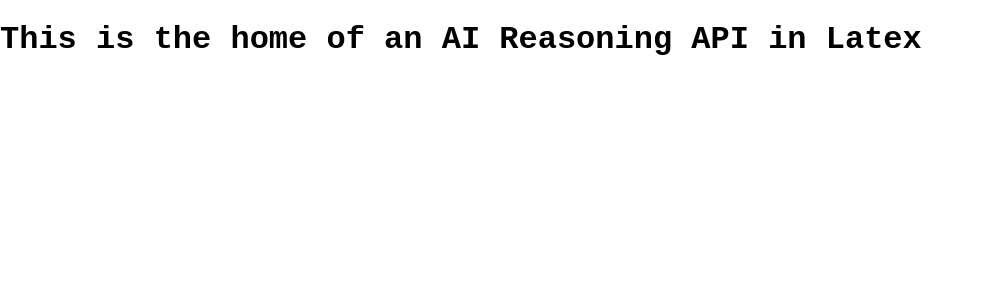
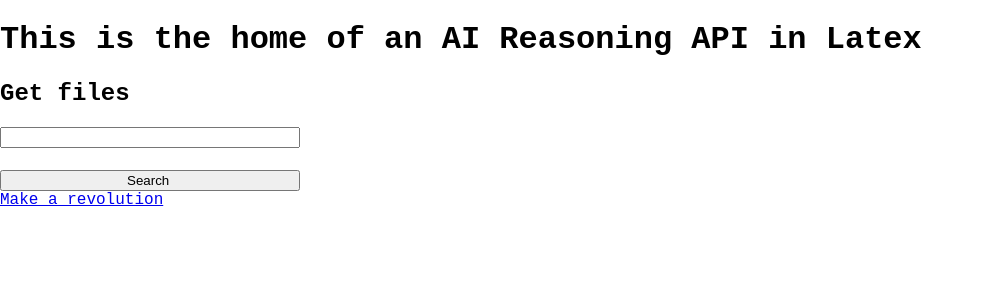
Before and after one commit to almeidaxavier-wq/api-ollama-reasoning, a Flask app: page / in a window 1280 px wide. Shown: the top 300 px of the page, without its empty margins (0-983 px from the left). Run offline with Flask 2, Linux system fonts and the light colour scheme; some libraries are stand-ins or nearby versions.

Commit message:
Add search mechanisms

```diff
--- a/app.py
+++ b/app.py
@@ -1,5 +1,6 @@
-from flask import Flask, render_template, redirect, url_for
+from flask import Flask, render_template, redirect, url_for, request
 from forms.user import SubmitQueryForm
+from forms.search import Search
 from markupsafe import Markup
 from markdown import markdown
 from database import db, upload_file, Upload
@@ -28,10 +29,9 @@ def read_markdown_to_html(log_dir:str):
     print(html_code)
     return Markup(html_code)
 
-@app.route("/")
+@app.route("/", methods=["GET", "POST"])
 def home():
-    # Simple thread handling
-    print(threads)
+    form = Search()
     for thread in threads:
         if not thread.is_alive():
             try:
@@ -41,7 +41,22 @@ def home():
                 thread.join()
                 threads.remove(thread)
 
-    return render_template('index.html')
+    if form.validate_on_submit():
+        query = form.query.data
+        objs = Upload.objects(filename__contains=query)
+        files = set()
+        for obj in objs:
+            filename = obj.filename.split("\\")
+
+            if len(filename) == 1:
+                files.add(filename[0].split("/")[0])
+
+            else:
+                files.add(filename[0])
+
+        return render_template('search.html', query=files)
+
+    return render_template('index.html', form=form)
 
 @app.route("/<log_dir>")
 def read(log_dir:str):
--- /dev/null
+++ b/forms/search.py
@@ -0,0 +1,6 @@
+from wtforms import StringField, SubmitField
+from flask_wtf import FlaskForm
+
+class Search(FlaskForm):
+    query = StringField("Search here: ")
+    submit = SubmitField("Search ")
--- a/templates/base.html
+++ b/templates/base.html
@@ -4,26 +4,12 @@
     <meta charset="UTF-8">
     <meta name="viewport" content="width=device-width, initial-scale=1.0">
     <link rel="stylesheet" href="{{url_for('static', filename='css/main.css')}}">
-    <link rel="stylesheet" href="https://cdn.jsdelivr.net/npm/katex@0.16.0/dist/katex.min.css">
-    <script defer src="https://cdn.jsdelivr.net/npm/katex@0.16.0/dist/katex.min.js"></script>
-    <script defer src="https://cdn.jsdelivr.net/npm/katex@0.16.0/dist/contrib/auto-render.min.js"></script>
+    <script type="text/javascript" src="https://www.maths.nottingham.ac.uk/plp/pmadw/LaTeXMathML.js">
+    </script>
     <title>Document</title>
 </head>
 <body>
     {% block content %}
     {% endblock %}
-    <script>
-        // Automatically render math expressions in the page
-        document.addEventListener("DOMContentLoaded", function() {
-            renderMathInElement(document.body, {
-                delimiters: [
-                    {left: "$", right:'$', display:false},
-                    {left: "$$", right:"$$", display:true},
-                    {left: "\(", right: "\)", display: false},
-                    {left: "\[", right:"\]", display:true},
-                ]
-            });
-        });
-    </script>
 </body>
 </html>
--- a/templates/index.html
+++ b/templates/index.html
@@ -1,4 +1,11 @@
 {% extends 'base.html' %}
 {% block content %}
 <h1>This is the home of an AI Reasoning API in Latex </h1>
+<h2>Get files</h2>
+<form action="" method="post">
+    {{form.hidden_tag()}}
+    {{form.query()}}<br>
+    {{form.submit()}}
+</form>
+<a href="/submit_question">Make a revolution</a>
 {% endblock %}
```
Also changed, not shown: api/model/reasoning.py (+6 -2 lines), templates/search.html (added, +7 -0 lines).
